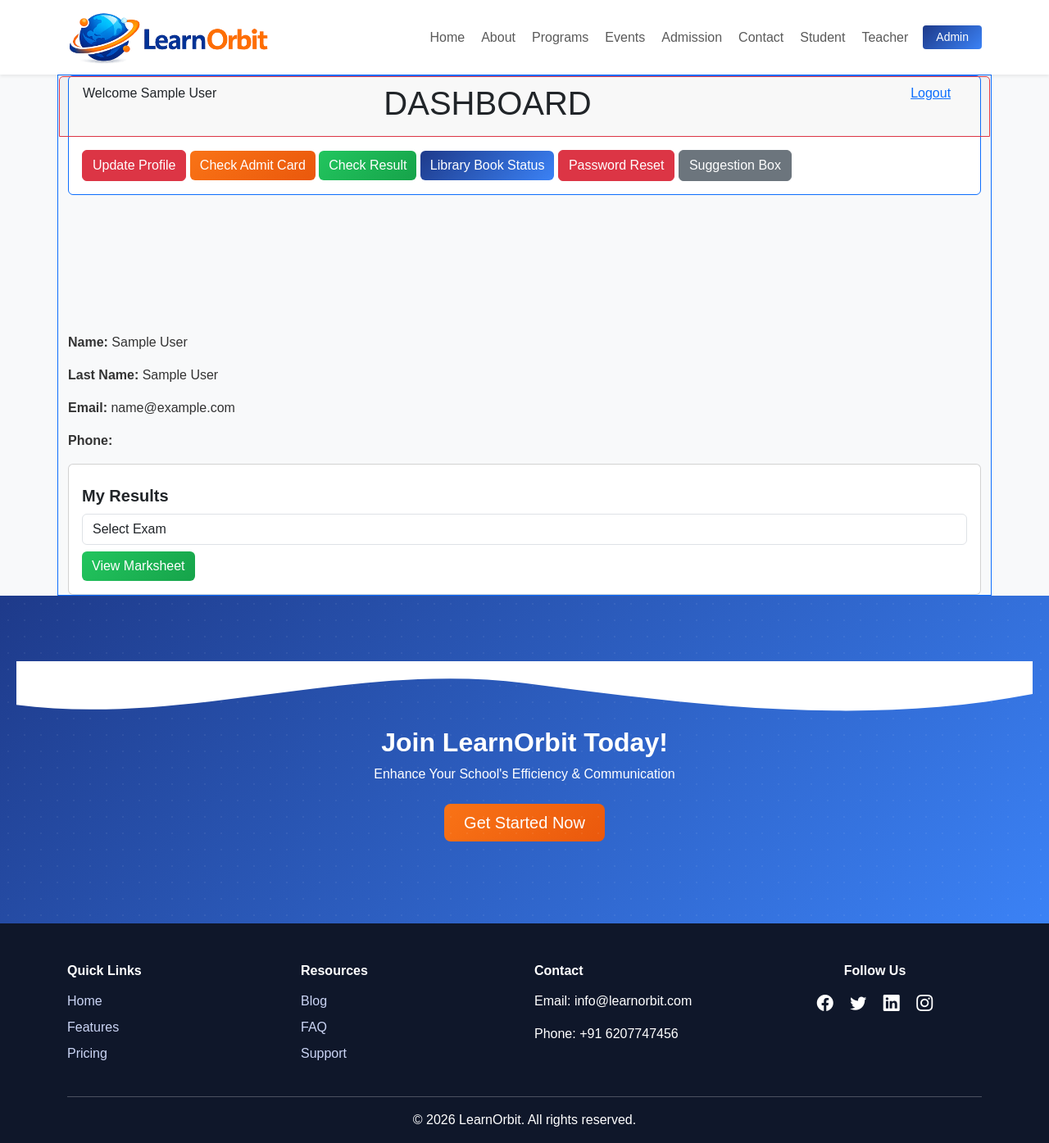
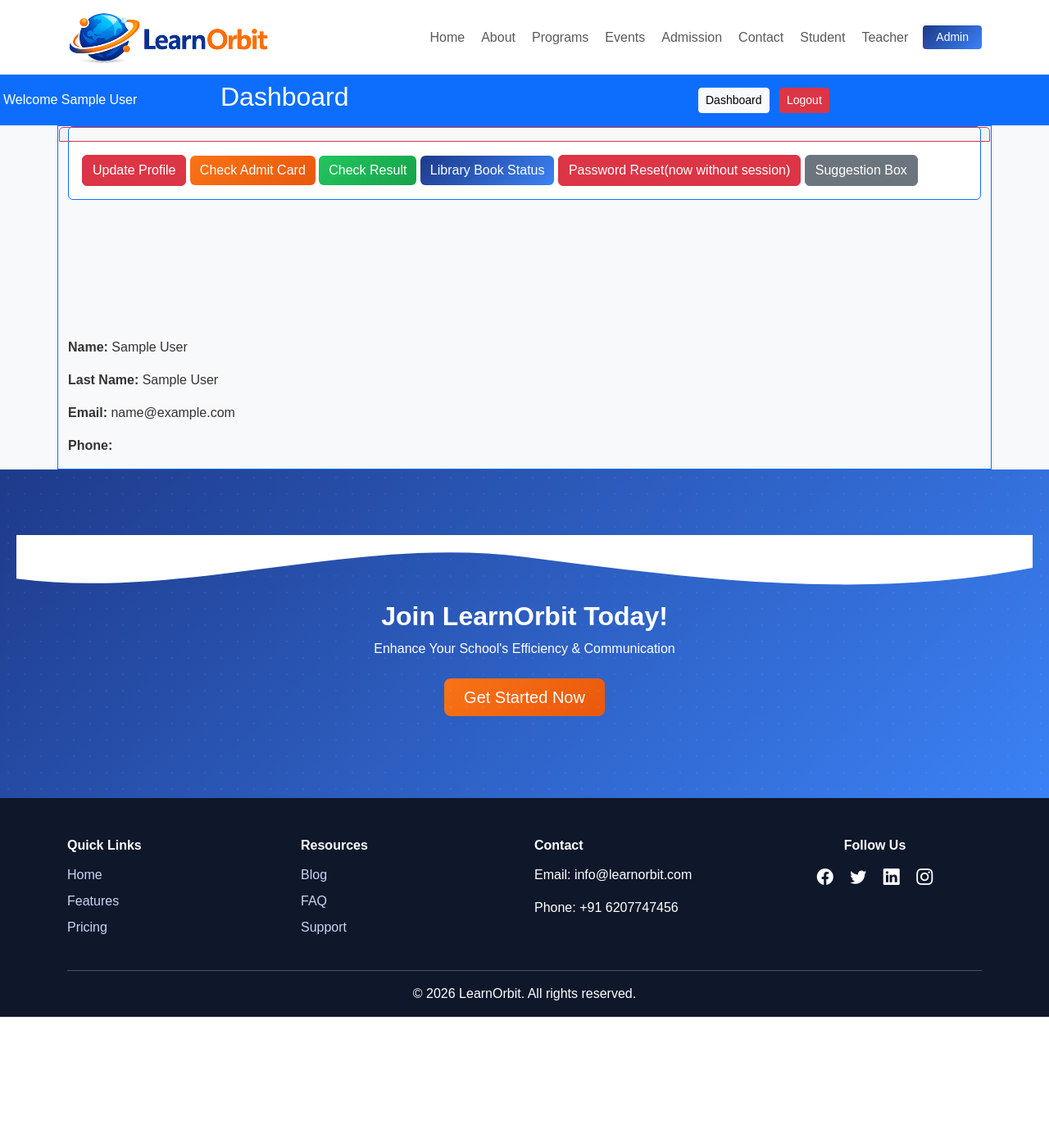
Before and after one commit to abhi1kr2/sms, a Flask app: page /stddashboard in a window 1280 px wide. Shown: the whole page at 82% size. After the commit the page ends 1241 px from the top, so only its background shows below. Run offline with Flask 3, Linux system fonts and the light colour scheme; the visitor is signed in with stand-in values (Sample User, id 1); some libraries are stand-ins or nearby versions.

Commit message:
Code added for Navigation for student session pages

```diff
--- a/templates/stddashboard.html
+++ b/templates/stddashboard.html
@@ -1,14 +1,25 @@
 {% extends "base.html" %}
 
 {% block content %}
+
+<div class="row">
+    <!-- 🔵 NAVBAR -->
+    <nav class="navbar navbar-dark bg-primary px-3 text-white">
+        <div class="col-md-2 ">Welcome {{ student["first_name"] }}</div>
+        <div class="col-md-5 "><h2>Dashboard</h2></div>
+        <div class="col-md-4">
+            <a href="/stddashboard" class="btn btn-light btn-sm me-2">Dashboard</a>
+            <a href="/student_logout" class="btn btn-danger btn-sm">Logout</a>
+        </div>
+    </nav>
+</div>
 
 
 <div class="container border border-primary">
     <div class="card border border-primary">
         <div class="card-header row border border-danger">
-            <div class="col-md-4">Welcome {{ student["first_name"] }}</div>
-            <div class="col-md-7 "><h1>DASHBOARD</h1></div>
-            <div class="col-md-1"><a class="light"href="/logout">Logout</a></div>
+
+
 
 
         </div>
@@ -17,7 +28,7 @@
             <a class="btn btn-warning" href="#" role="button">Check Admit Card</a>
             <a class="btn btn-success" href="std_view_marks" role="button">Check Result</a>
             <a class="btn btn-primary" href="#" role="button">Library Book Status</a>
-            <a class="btn btn-danger" href="#" role="button">Password Reset</a>
+            <a class="btn btn-danger" href="std_forgot_password" role="button">Password Reset(now without session)</a>
             <a class="btn btn-secondary" href="#" role="button">Suggestion Box</a>
         </div>
     </div>
@@ -28,36 +39,6 @@
 <p><strong>Last Name:</strong> {{ student["last_name"] }}</p>
 <p><strong>Email:</strong> {{ student["email"] }}</p>
 <p><strong>Phone:</strong> {{ student["phone"] }}</p>
-
-<div>
-    <div class="card p-3 mt-3">
-    <h5>My Results</h5>
-
-    {% if message %}
-        <div class="alert alert-warning">
-            {{ message }}
-        </div>
-    {% endif %}
-
-    <form method="GET" action="/student_marks">
-
-        <select name="exam_id" class="form-control mb-2" required>
-            <option value="">Select Exam</option>
-            {% for e in exams %}
-                <option value="{{ e.id }}">{{ e.name }}</option>
-            {% endfor %}
-        </select>
-
-        <button class="btn btn-success">
-            View Marksheet
-        </button>
-
-    </form>
-</div>
-
-
-</div>
-
 
 </div>
 
```
Also changed, not shown: templates/std_forgot_password.html (+19 -1 lines), templates/std_view_marks.html (+12 -0 lines), templates/stdstudent_profile.html (+21 -0 lines).
